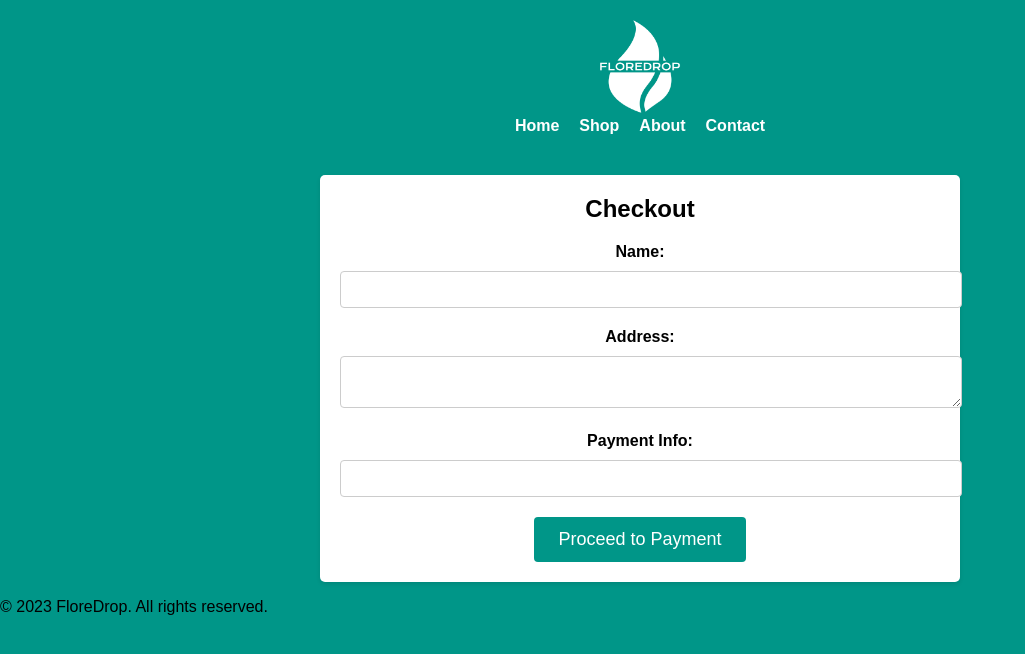
After one commit to Ramonas-Nojus/FloreDrop, a PHP site: page /checkout.php in a window 1280 px wide. The commit adds this page. Shown: the top 654 px of the page, without its empty margins (0-1025 px from the left). Run offline with PHP 8.4, Linux system fonts and the light colour scheme.

Commit message:
fix design, made pages dynamical, added functionality to list products and added checkout page

```diff
--- /dev/null
+++ b/checkout.php
@@ -0,0 +1,31 @@
+<?php include "includes/header.php" ?>
+<link rel="stylesheet" href="/style/checkout.css">
+
+<div class="checkout-wrapper">
+    <div class="checkout-details">
+        <h1>Checkout</h1>
+        <!-- Add checkout form elements here -->
+        <form action="process_checkout.php" method="post">
+            <!-- Include your checkout form fields (e.g., name, address, payment info) -->
+            <label for="name">Name:</label>
+            <input type="text" id="name" name="name" required>
+
+            <label for="address">Address:</label>
+            <textarea id="address" name="address" required></textarea>
+
+            <label for="payment">Payment Info:</label>
+            <input type="text" id="payment" name="payment" required>
+
+            <div class="checkout-button">
+                <button type="submit">Proceed to Payment</button>
+            </div>
+        </form>
+    </div>
+</div>
+
+<footer>
+        <p>&copy; 2023 FloreDrop. All rights reserved.</p>
+    </footer>
+</body>
+
+</html>
--- a/index.php
+++ b/index.php
@@ -44,9 +44,9 @@ use function PHPSTORM_META\type;
             foreach($top_products as $product){
         ?>
 
-            <a href="product.php" class="product-link">
+            <a href="product.php?p_id=<?php echo $product['id'] ?>" class="product-link">
             <div class="product">
-                <img src="img/logo-color.png" alt="Product 1">
+                <img src="img/<?php echo $product['image'] ?>" alt="Product 1">
                 <h2><?php echo $product['name']; ?></h2>
                 <p><?php echo $product['description']; ?>.</p>
                 <p class="price">$<?php echo $product['price']; ?></p>
--- a/search.php
+++ b/search.php
@@ -34,9 +34,9 @@ $products = $product->getAllProducts($page_result, $per_page); ?>
 
         <?php foreach($products as $row) { ?>
 
-        <a href="product.php" class="product-link">
+        <a href="product.php?p_id=<?php echo $row['id'] ?>" class="product-link">
             <div class="product-container">
-                <img class="product-image" src="/img/<?php echo $row['image']; ?>" alt="">
+                <img class="product-image" style="width: 45%; border: 3px solid; border-radius: 5px" src="/img/<?php echo $row['image']; ?>" alt="">
                 <li class="product-item">
                     <span class="product-name"><?php echo $row['name']; ?></span>
                     <span class="product-price"><?php echo $row['price']; ?></span>
--- /dev/null
+++ b/style/checkout.css
@@ -0,0 +1,96 @@
+body {
+    font-family: Arial, sans-serif;
+    background-color: #009688;
+    margin: 0;
+    padding: 0;
+}
+
+h1 {
+    margin: 0;
+    font-size: 20px;
+}
+
+
+header {
+    background-color: #009688;
+    color: #ffffff;
+    padding: 20px;
+    text-align: center;
+}
+
+.logo img {
+    width: 150px;
+}
+
+nav ul {
+    list-style-type: none;
+    padding: 0;
+    margin: 0;
+    display: flex;
+    justify-content: center;
+}
+
+nav li {
+    margin: 0 10px;
+}
+
+nav a {
+    color: #ffffff;
+    text-decoration: none;
+    font-size: 16px;
+    font-weight: bold;
+}
+
+nav a:hover {
+    text-decoration: underline;
+}
+
+
+.checkout-wrapper {
+    background-color: #009688;
+}
+
+.checkout-details {
+    max-width: 600px;
+    margin: 0 auto;
+    padding: 20px;
+    background-color: #ffffff;
+    border-radius: 5px;
+    box-shadow: 0 2px 4px rgba(0, 0, 0, 0.1);
+    text-align: center;
+    margin-top: 20px;
+}
+
+.checkout-details h1 {
+    font-size: 24px;
+    margin-bottom: 20px;
+}
+
+.checkout-details label {
+    display: block;
+    margin-bottom: 10px;
+    font-weight: bold;
+}
+
+.checkout-details input,
+.checkout-details textarea {
+    width: 100%;
+    padding: 10px;
+    margin-bottom: 20px;
+    border: 1px solid #ccc;
+    border-radius: 4px;
+}
+
+.checkout-button button {
+    background-color: #009688;
+    color: #ffffff;
+    padding: 12px 24px;
+    border: none;
+    border-radius: 4px;
+    font-size: 18px;
+    cursor: pointer;
+}
+
+.checkout-button button:hover {
+    background-color: #00796b;
+}
```
Also changed, not shown: classes/Products.class.php (+24 -2 lines), contacts.php (+5 -2 lines), product.php (+24 -7 lines), profile.php (+33 -11 lines), style/contacts.css (+40 -0 lines), style/profile.css (+69 -0 lines), style/style.css (+74 -26 lines), img/HD-wallpaper-2jz-engine-engine-bay.jpg (added).
